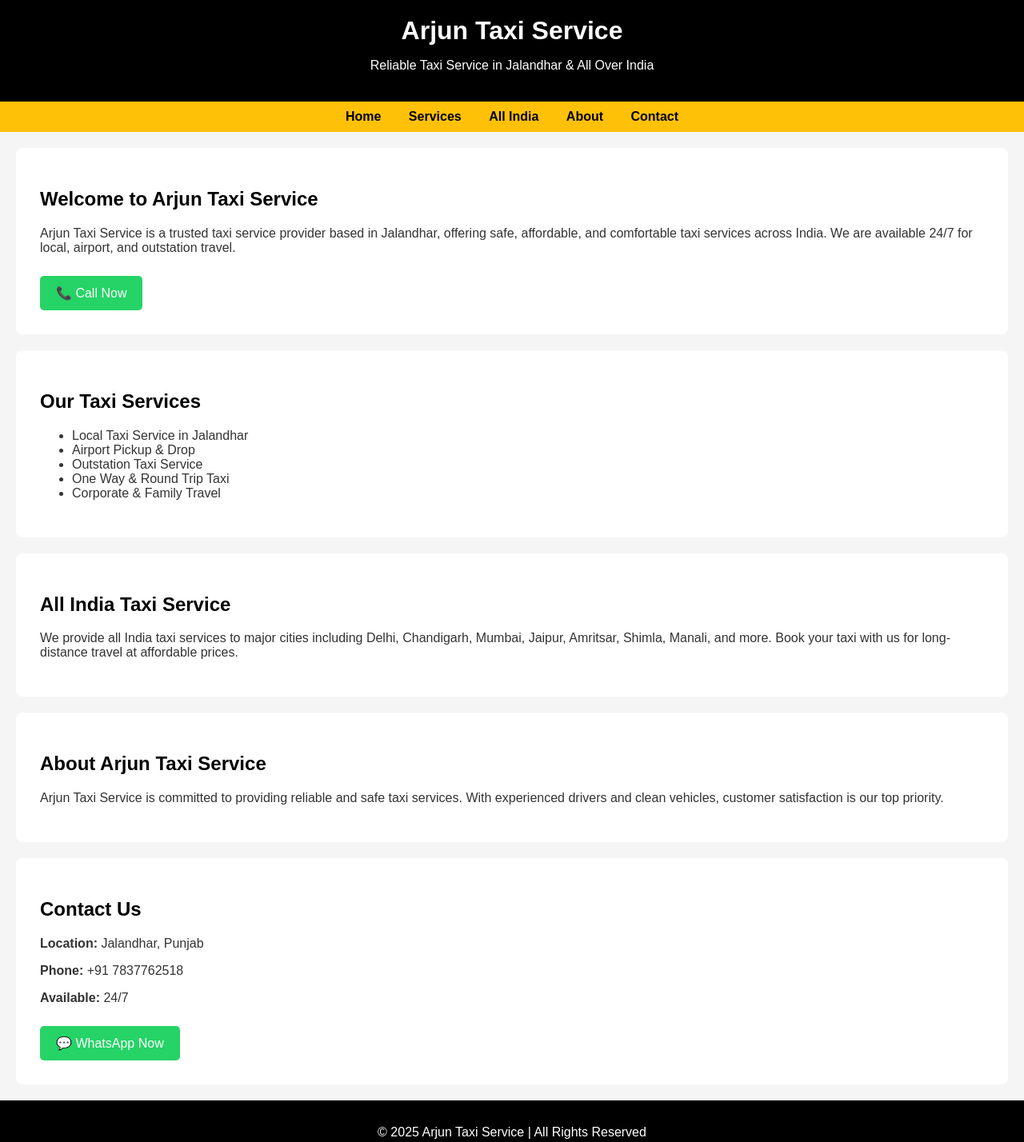
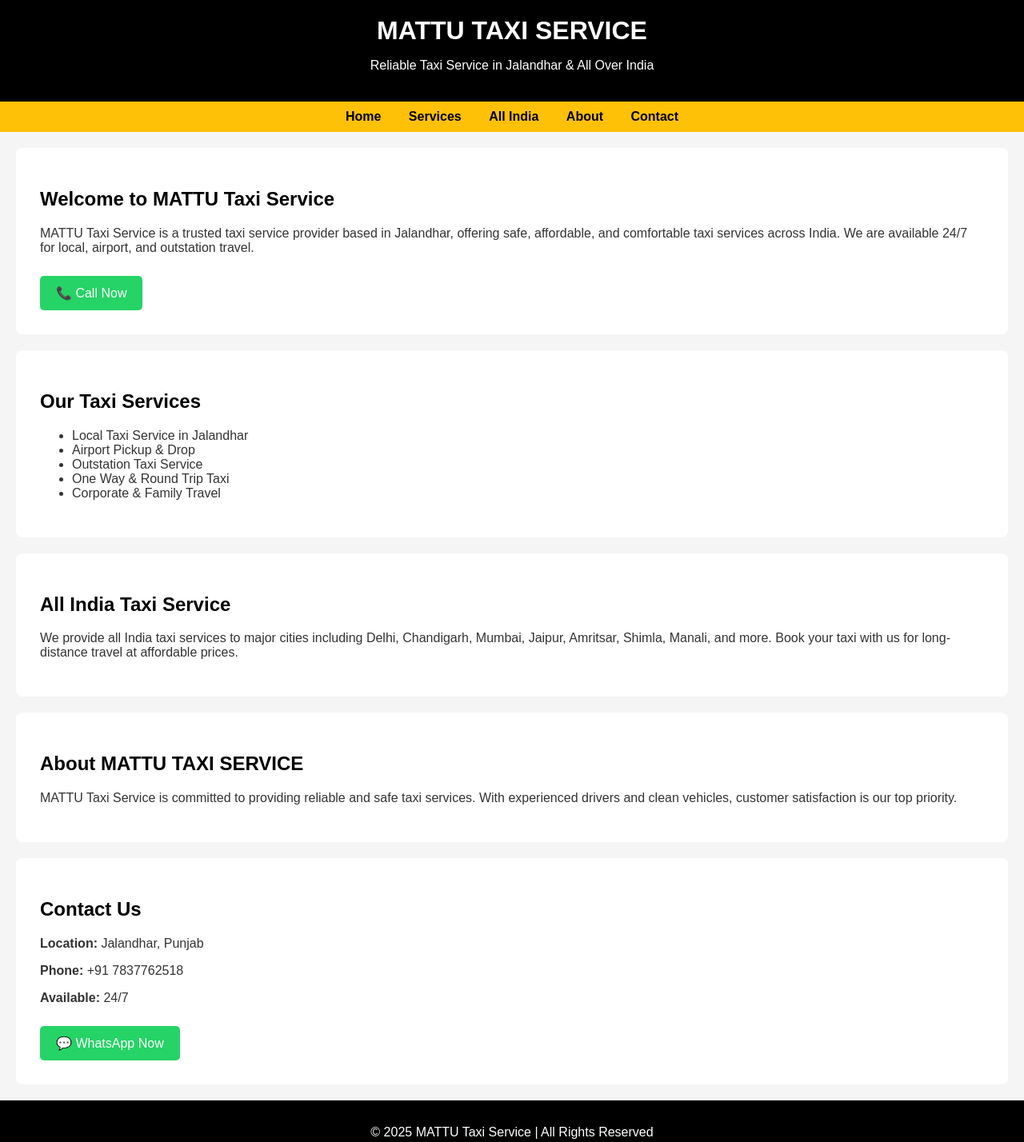
Before and after one commit to ArjunChy77/arjun-taxi-service, a plain HTML site: page index.html in a window 1280 px wide. Shown: the whole page at 80% size. Drawn offline with Linux system fonts and the light colour scheme.

Commit message:
Update index.html

```diff
--- a/index.html
+++ b/index.html
@@ -3,11 +3,11 @@
 <head>
     <meta charset="UTF-8">
     <meta name="viewport" content="width=device-width, initial-scale=1.0">
-    <title>Arjun Taxi Service | All India Taxi Service</title>
+    <title> MATTU TAXI SERVICE | All India Taxi Service</title>
 
-    <meta name="description" content="Arjun Taxi Service provides reliable taxi service in Jalandhar and all over India. Airport pickup, outstation, and local cab service available 24/7.">
+    <meta name="description" content="MATTU TAXI SERVICE provides reliable taxi service in Jalandhar and all over India. Airport pickup, outstation, and local cab service available 24/7.">
     <meta name="keywords" content="Taxi Service in Jalandhar, All India Taxi Service, Cab Service Near Me, Airport Taxi India, Outstation Taxi">
-    <meta name="author" content="Arjun Taxi Service">
+    <meta name="author" content="MATTU Taxi Service">
 
     <style>
         body {
@@ -66,7 +66,7 @@
 <body>
 
 <header>
-    <h1>Arjun Taxi Service</h1>
+    <h1>MATTU TAXI SERVICE</h1>
     <p>Reliable Taxi Service in Jalandhar & All Over India</p>
 </header>
 
@@ -79,9 +79,9 @@
 </nav>
 
 <section id="home">
-    <h2>Welcome to Arjun Taxi Service</h2>
+    <h2>Welcome to MATTU Taxi Service</h2>
     <p>
-        Arjun Taxi Service is a trusted taxi service provider based in Jalandhar,
+        MATTU Taxi Service is a trusted taxi service provider based in Jalandhar,
         offering safe, affordable, and comfortable taxi services across India.
         We are available 24/7 for local, airport, and outstation travel.
     </p>
@@ -109,9 +109,9 @@
 </section>
 
 <section id="about">
-    <h2>About Arjun Taxi Service</h2>
+    <h2>About MATTU TAXI SERVICE</h2>
     <p>
-        Arjun Taxi Service is committed to providing reliable and safe taxi services.
+        MATTU Taxi Service is committed to providing reliable and safe taxi services.
         With experienced drivers and clean vehicles, customer satisfaction is our top priority.
     </p>
 </section>
@@ -125,7 +125,7 @@
 </section>
 
 <footer>
-    <p>© 2025 Arjun Taxi Service | All Rights Reserved</p>
+    <p>© 2025 MATTU Taxi Service | All Rights Reserved</p>
 </footer>
 
 </body>
```
